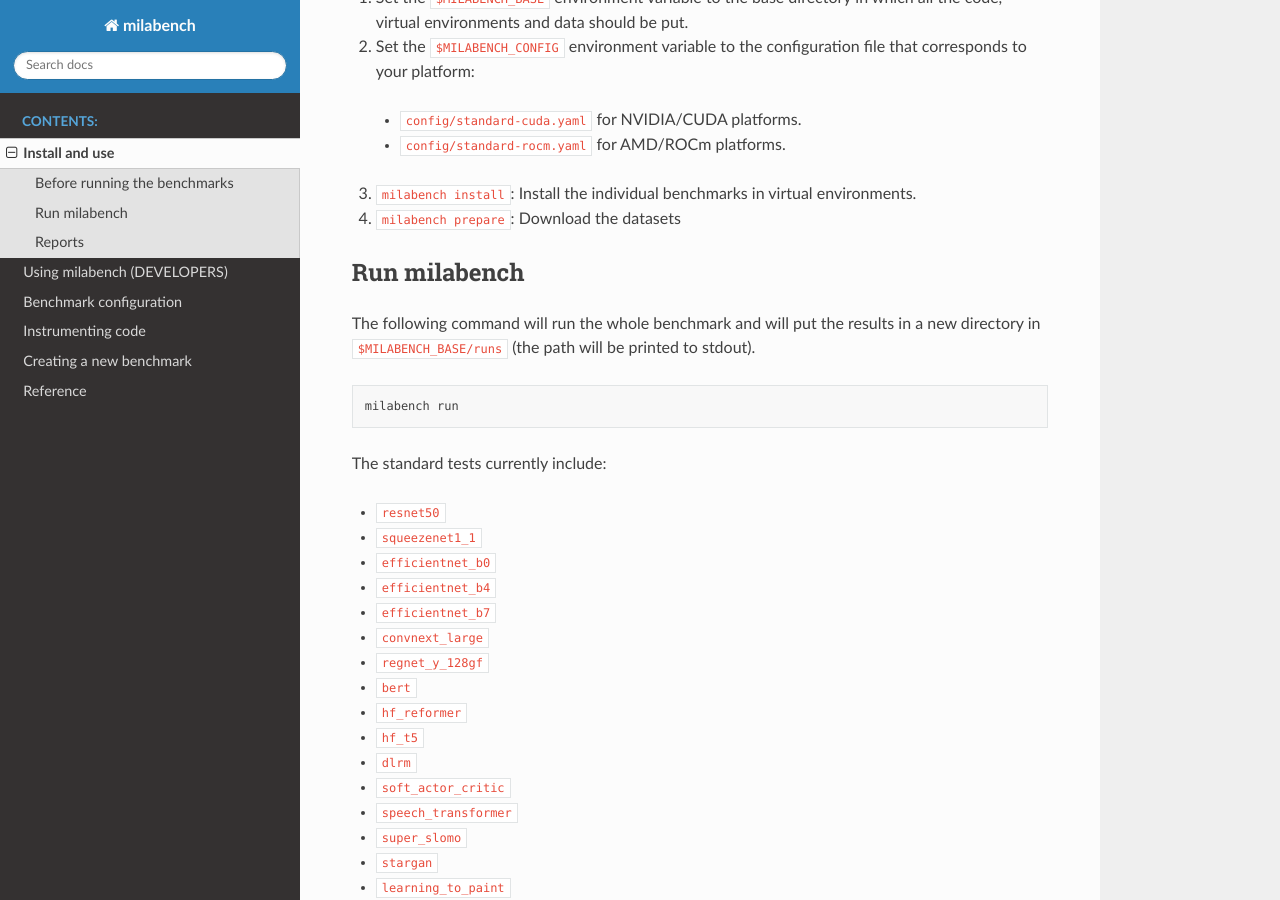
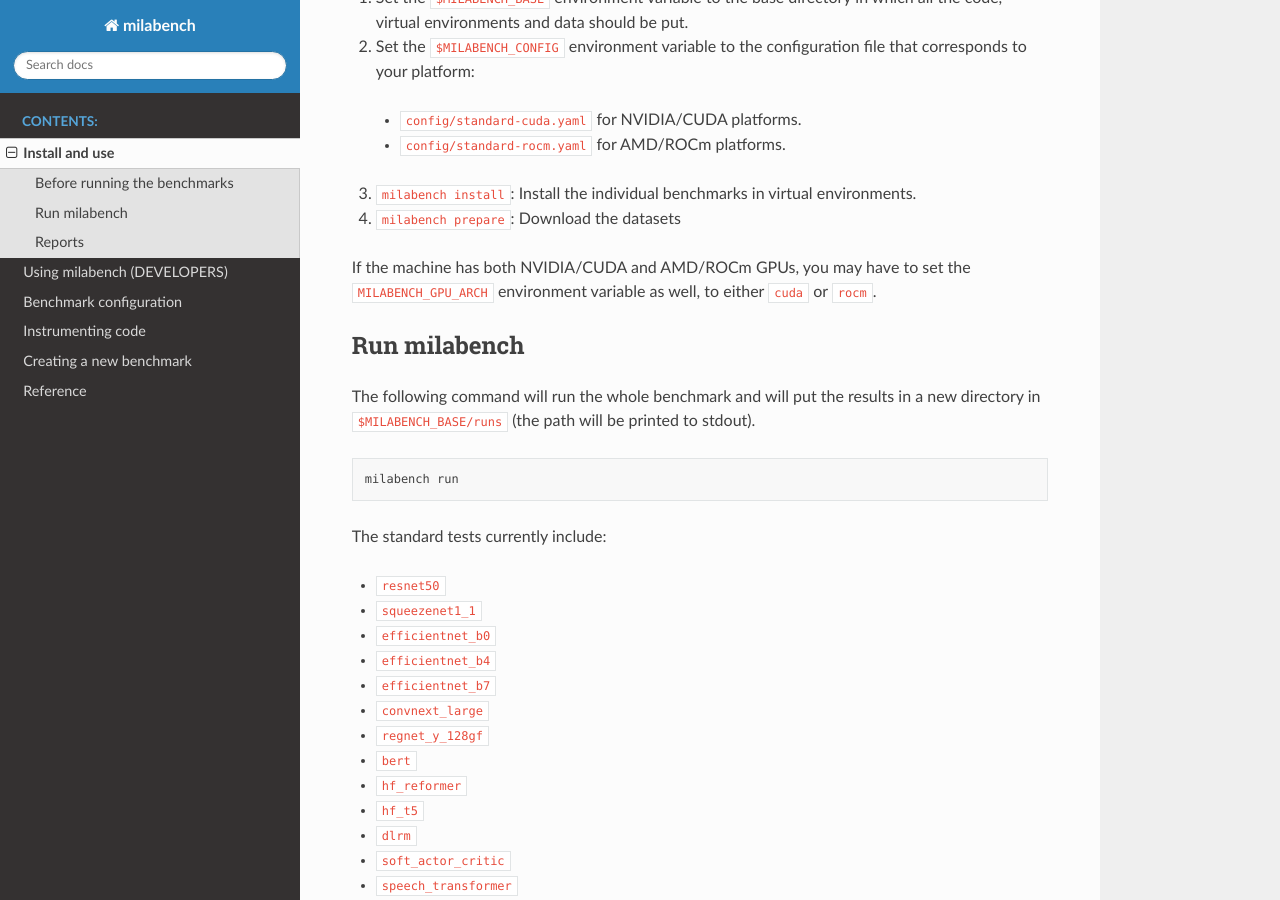
Before and after one commit to mila-iqia/milabench, a Sphinx documentation site: the page built from docs/usage.rst, in a window 1280 px wide and 900 px high, scrolled down 494 px. Built offline with Sphinx 7.4.7 and the Read the Docs theme 2.0.0, drawn with Linux system fonts in a browser that asks for light colours.

Commit message:
Add mention of MILABENCH_GPU_ARCH to docs

```diff
--- a/docs/usage.rst
+++ b/docs/usage.rst
@@ -30,6 +30,8 @@ Before running the benchmarks
 3. ``milabench install``: Install the individual benchmarks in virtual environments.
 
 4. ``milabench prepare``: Download the datasets
+
+If the machine has both NVIDIA/CUDA and AMD/ROCm GPUs, you may have to set the ``MILABENCH_GPU_ARCH`` environment variable as well, to either ``cuda`` or ``rocm``.
 
 
 Run milabench
```
